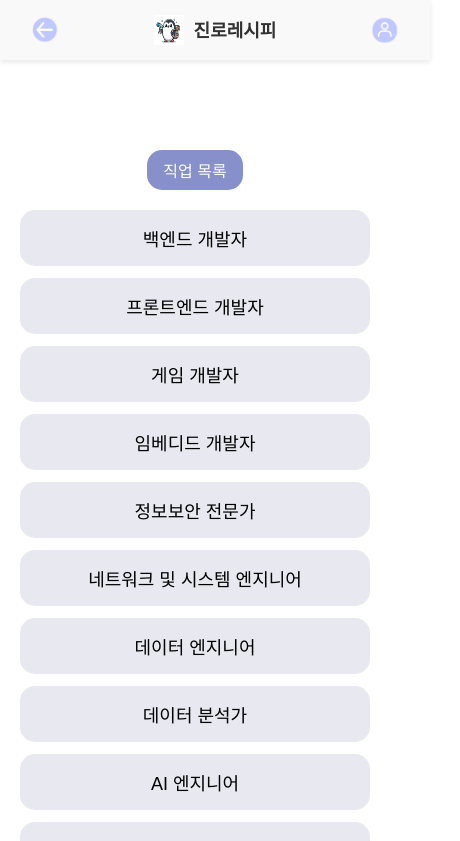
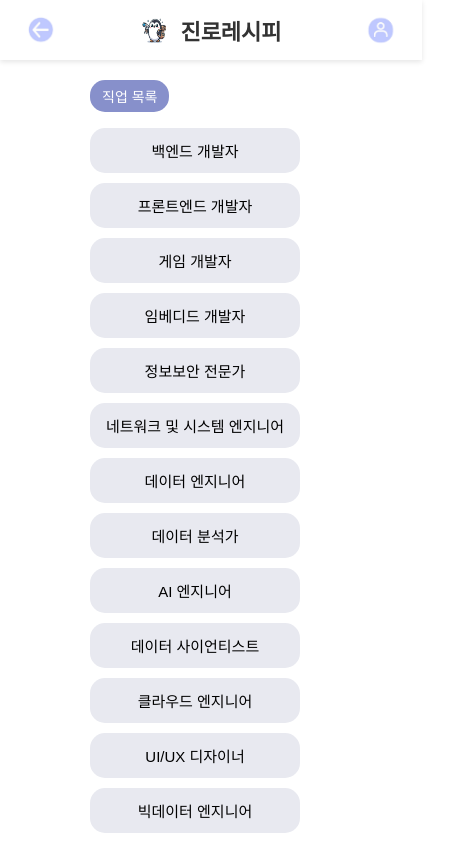
Before and after one commit to Kimeunho0710/graduation-project, a React (Create React App) app in the folder frontend/graduation-project/: page /select-job in a window 390 px wide. Shown: the top 841 px of the page, 460 px wide, since content can reach past the window. Built offline with nearby package versions, Linux system fonts and the light colour scheme.

Commit message:
반응형 수정중중

```diff
--- a/frontend/graduation-project/src/App.css
+++ b/frontend/graduation-project/src/App.css
@@ -3,6 +3,14 @@ body {
   margin: 0;
   padding: 0;
   background-color: #ffffff;
+}
+
+.Container {
+  max-width: 500px;     /* 콘텐츠 최대 너비 */
+  margin: 0 auto;        /* 화면 가운데 정렬 */
+  padding: 20px;       /* 좌우 여백 */
+  box-sizing: border-box;
+  width: 100%;
 }
 
 .App {
@@ -54,22 +62,22 @@ a {
 /* 폰 화면 사이즈 */
 @media (max-width: 600px) {
   .App-logo {
-    width: 200px; /* 화면 좁으면 로고 작게 */
+    width: 240px; /* 더 크고 눈에 잘 띄게 */
   }
 
   .App-description {
-    font-size: 16px; /* 설명 글자 줄이기 */
-    line-height: 1.6; /* 줄 간격도 좁게 */
+    font-size: 18px;
+    line-height: 1.8;
   }
 
   .Suwon-login-button {
-    font-size: 16px; /* 버튼 글자 크기 살짝 줄이기 */
-    padding: 12px 20px; /* 버튼 패딩도 줄이기 */
+    font-size: 18px;
+    padding: 14px 24px;
   }
 
   .Suwon-logo {
-    width: 20px; /* 로고 이미지도 작게 */
-    margin-right: 8px;
+    width: 24px;
+    margin-right: 10px;
   }
 }
 
@@ -144,15 +152,21 @@ a {
   color: #999;
 }
 
+
 /* JobSelectPage*/
 .JobSelectPage {
+  max-width: 500px; /* 콘텐츠 최대 너비 */
+  margin: 0 auto; /* 화면 가운데 정렬 */
+  padding: 20px;
   display: flex;
   flex-direction: column;
   align-items: center;
-  padding: 80px 20px 20px;
 }
 
 .JobSelect-top {
+  width: 100%;
+  display: flex;
+  justify-content: flex-start;
   margin-bottom: 20px;
 }
 
@@ -160,6 +174,7 @@ a {
   background-color: #8790CB;
   color: white;
   border: none;
+  justify-self: start;
   padding: 8px 16px;
   border-radius: 15px;
   font-size: 16px;
@@ -170,7 +185,7 @@ a {
   flex-direction: column;
   gap: 12px;
   width: 100%;
-  max-width: 400px;
+  padding: 0 16px;
 }
 
 .JobSelect-button {
@@ -181,9 +196,37 @@ a {
   font-size: 18px;
   cursor: pointer;
   text-align: center;
+  width: 100%;
 }
 
 .JobSelect-button:hover {
   background-color: #BFC0CF;
   font-weight: bold;
 }
+
+@media (max-width: 600px) {
+  .JobSelectPage {
+    padding: 10px;
+  }
+
+  .JobSelect-top {
+    margin-bottom: 16px;
+    margin-left: 160px;
+  }
+
+  .JobSelect-category {
+    font-size: 14px;
+    padding: 6px 12px;
+  }
+
+  .JobSelect-list {
+    gap: 10px;
+    padding: 0 80px;
+    box-sizing: border-box;
+  }
+
+  .JobSelect-button {
+    font-size: 15px;
+    padding: 12px;
+  }
+}
--- a/frontend/graduation-project/src/App.js
+++ b/frontend/graduation-project/src/App.js
@@ -1,10 +1,16 @@
 // 리액트 기본 import
-import { BrowserRouter as Router, Route, Routes, useLocation } from 'react-router-dom';
+import {
+  BrowserRouter as Router,
+  Route,
+  Routes,
+  useLocation,
+} from 'react-router-dom';
 
 // 페이지 컴포넌트 import
-import Home from './pages/Home';         // 메인(로그인) 화면
+import Home from './pages/Home'; // 메인(로그인) 화면
 import JobSelectPage from './pages/JobSelectPage'; // 직업 선택 화면
-import MyPage from './pages/MyPage';      // 마이페이지 화면
+import JobDetailPage from './pages/JobDetailPage'; // 직업 상세 화면
+import MyPage from './pages/MyPage'; // 마이페이지 화면
 import Header from './components/Header'; // 상단 헤더 컴포넌트
 
 import './App.css'; // 전체 앱 스타일 가져오기
@@ -26,8 +32,30 @@ function AppContent() {
         <Route path="/" element={<Home />} />
 
         {/* 그 외 화면은 상단바 높이만큼 패딩 줌 */}
-        <Route path="/select-job" element={<div style={{ paddingTop: '70px' }}><JobSelectPage /></div>} />
-        <Route path="/mypage" element={<div style={{ paddingTop: '70px' }}><MyPage /></div>} />
+        <Route
+          path="/select-job"
+          element={
+            <div style={{ paddingTop: '70px' }}>
+              <JobSelectPage />
+            </div>
+          }
+        />
+        <Route
+          path="/job-detail"
+          element={
+            <div style={{ paddingTop: '70px' }}>
+              <JobDetailPage />
+            </div>
+          }
+        />
+        <Route
+          path="/mypage"
+          element={
+            <div style={{ paddingTop: '70px' }}>
+              <MyPage />
+            </div>
+          }
+        />
       </Routes>
     </>
   );
--- a/frontend/graduation-project/src/components/Header.css
+++ b/frontend/graduation-project/src/components/Header.css
@@ -2,9 +2,11 @@
 .Header {
   position: fixed; /* 화면에 고정 */
   top: 0; /* 화면 최상단에 위치 */
-  width: 100%; /* 가로 전체 꽉 채움 */
+  width: 500px;
+  left: 50%;  /* 화면 중앙에 위치 */
+  transform: translateX(-50%); /* 화면 중앙에 위치 */
   height: 60px; /* 헤더 높이 60px */
-  background-color: #f9f9f9; /* 배경색 밝은 회색 */
+  background-color: #ffffff; /* 배경색 흰색 */
   display: flex; /* Flexbox 사용 */
   align-items: center; /* 수직 중앙 정렬 */
   justify-content: space-between; /* 좌측 - 가운데 - 우측 요소를 양끝 + 중앙 배치 */
@@ -38,7 +40,7 @@
 
 /* ===== 헤더 안의 타이틀 글자 스타일 ===== */
 .Header-title {
-  font-size: 18px; /* 글자 크기 */
+  font-size: 22px; /* 글자 크기 */
   font-weight: bold; /* 굵게 */
   color: #333; /* 어두운 회색 글자 */
 }
@@ -48,3 +50,18 @@
   width: 30px;
   height: 30px;
 }
+
+/* Home 전용 스타일 고려 */
+.HomePage {
+  padding-top: 70px; /* 헤더 높이만큼 위 여백 확보 */
+  text-align: center;
+}
+
+@media (max-width: 600px) {
+  .Header {
+    width: 100%; /* 모바일 화면에서 꽉 채우기 */
+    left: 0; /* 왼쪽 정렬 */
+    transform: none; /* 중앙 정렬 트랜스폼 제거 */
+    padding: 0 16px; /* 좌우 여백은 조금만 */
+  }
+}
--- /dev/null
+++ b/frontend/graduation-project/src/pages-css/JobDetailPage.css
@@ -0,0 +1,38 @@
+.JobDetailPage {
+    display: flex;
+    flex-direction: column;
+    align-items: center;
+    padding: 80px 20px 20px;
+    gap: 16px;
+  }
+
+  /* 선택된 직업명 박스 (길이 자동 조정) */
+  .SelectedJob {
+    background-color: #eaeaea;
+    color: #333;
+    font-size: 16px;
+    padding: 10px 20px;
+    border-radius: 15px;
+    display: inline-block;
+    max-width: 90%;
+    white-space: nowrap;
+    text-align: center;
+  }
+
+  /* 버튼 스타일 */
+  .JobDetailButton {
+    background-color: #a1a5de;
+    color: white;
+    font-size: 18px;
+    padding: 15px 25px;
+    border: none;
+    border-radius: 15px;
+    width: 80%;
+    max-width: 400px;
+    cursor: pointer;
+  }
+
+  .JobDetailButton.dark {
+    background-color: #3c3f7f;
+    font-weight: bold;
+  }
--- a/frontend/graduation-project/src/pages/Home.js
+++ b/frontend/graduation-project/src/pages/Home.js
@@ -10,6 +10,7 @@ function Home() {
   };
 
   return (
+    <div className="Container">
       <div className="App">
         {/* 상단 메인 로고 이미지 */}
         <img src="mainIcon.png" alt="진로레시피 로고" className="App-logo" />
@@ -29,6 +30,7 @@ function Home() {
           <span>수원대학교 포털 아이디로 시작하기</span>
         </button>
       </div>
+    </div>
   );
 }
 
--- /dev/null
+++ b/frontend/graduation-project/src/pages/JobDetailPage.js
@@ -0,0 +1,24 @@
+// pages/JobDetailPage.js
+import React from 'react';
+import { useLocation } from 'react-router-dom';
+import '../pages-css/JobDetailPage.css'; // CSS 파일 import
+
+function JobDetailPage() {
+  const location = useLocation();
+  const selectedJob = location.state?.job || '직업 미지정';
+
+  return (
+    <div className="JobDetailPage">
+      {/* 선택된 직업명 표시 (길이 자동 대응) */}
+      <div className="SelectedJob">{selectedJob}</div>
+
+      {/* 버튼 리스트 */}
+      <button className="JobDetailButton dark">전공(선택) 추천</button>
+      <button className="JobDetailButton">로드맵</button>
+      <button className="JobDetailButton">자격증 추천</button>
+      <button className="JobDetailButton">직업 상세 설명</button>
+    </div>
+  );
+}
+
+export default JobDetailPage;
--- a/frontend/graduation-project/src/pages/JobSelectPage.js
+++ b/frontend/graduation-project/src/pages/JobSelectPage.js
@@ -1,31 +1,31 @@
-import React, { useState } from "react";
-import { useNavigate } from "react-router-dom"; // 페이지 이동을 위한 훅
+import React, { useState } from 'react';
+import { useNavigate } from 'react-router-dom'; // 페이지 이동을 위한 훅
 
 function JobSelectPage() {
   const navigate = useNavigate(); // 이동 기능 생성
-  const [selectedJob, setSelectedJob] = useState(""); // 현재 선택된 직업 상태 저장
+  const [selectedJob, setSelectedJob] = useState(''); // 현재 선택된 직업 상태 저장
 
   // 직업 리스트 배열
   const jobList = [
-    "백엔드 개발자",
-    "프론트엔드 개발자",
-    "게임 개발자",
-    "임베디드 개발자",
-    "정보보안 전문가",
-    "네트워크 및 시스템 엔지니어",
-    "데이터 엔지니어",
-    "데이터 분석가",
-    "AI 엔지니어",
-    "데이터 사이언티스트",
-    "클라우드 엔지니어",
-    "UI/UX 디자이너",
-    "빅데이터 엔지니어",
+    '백엔드 개발자',
+    '프론트엔드 개발자',
+    '게임 개발자',
+    '임베디드 개발자',
+    '정보보안 전문가',
+    '네트워크 및 시스템 엔지니어',
+    '데이터 엔지니어',
+    '데이터 분석가',
+    'AI 엔지니어',
+    '데이터 사이언티스트',
+    '클라우드 엔지니어',
+    'UI/UX 디자이너',
+    '빅데이터 엔지니어',
   ];
 
   // 직업 버튼 클릭 시 실행되는 함수
   const handleJobClick = (job) => {
     setSelectedJob(job); // 클릭한 직업을 선택된 직업으로 저장
-    // navigate("/job-info", { state: { job } }); // <- 지금은 이동 막아둠
+    navigate('/job-detail', { state: { job } }); // <- 지금은 이동 막아둠
   };
 
   return (
@@ -40,7 +40,9 @@ function JobSelectPage() {
         {jobList.map((job, index) => (
           <button
             key={index} // React에서 반복문 쓸 때 key 필수
-            className={`JobSelect-button ${selectedJob === job ? "selected" : ""}`} // 선택된 직업은 스타일 다르게
+            className={`JobSelect-button ${
+              selectedJob === job ? 'selected' : ''
+            }`} // 선택된 직업은 스타일 다르게
             onClick={() => handleJobClick(job)} // 클릭하면 직업 선택
           >
             {job}
```
Also changed, not shown: 1 other file (tests, documents, lock files or other folders). Lines whose indentation alone changed are shown as unchanged.
